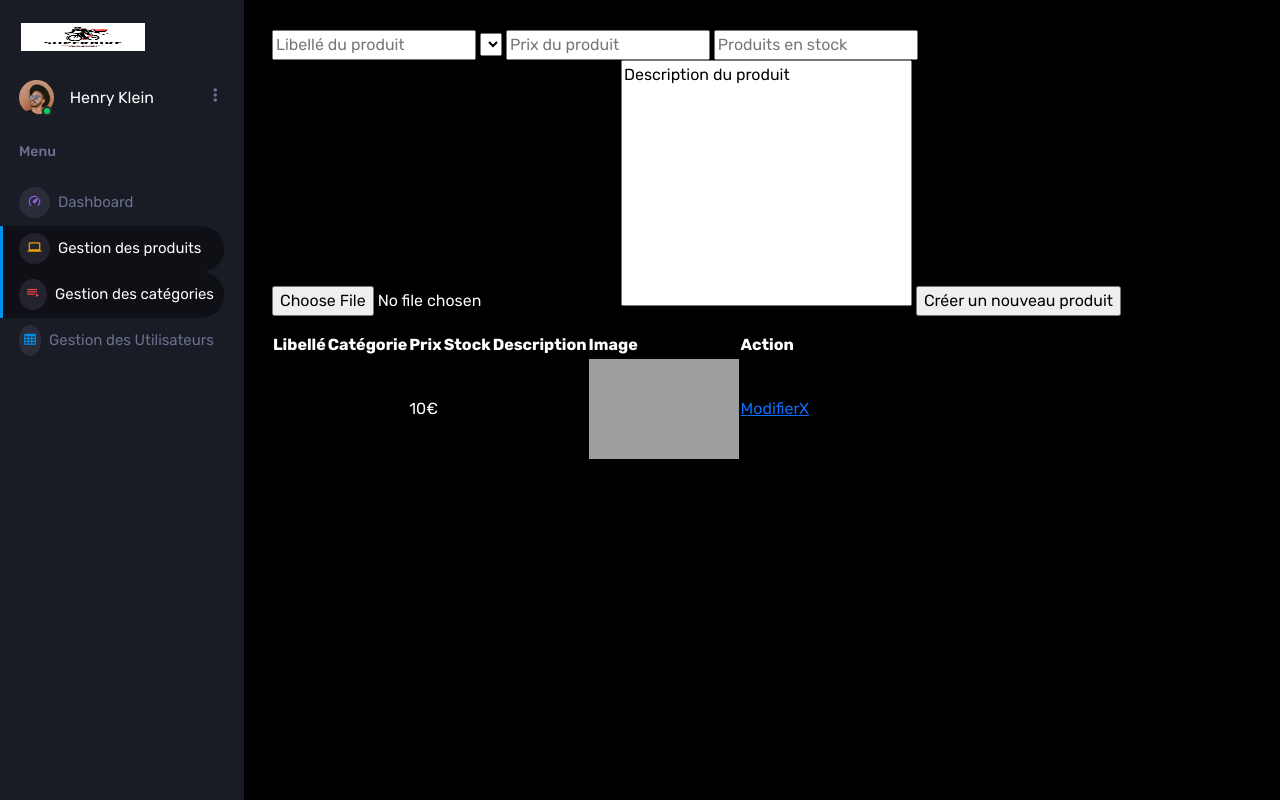
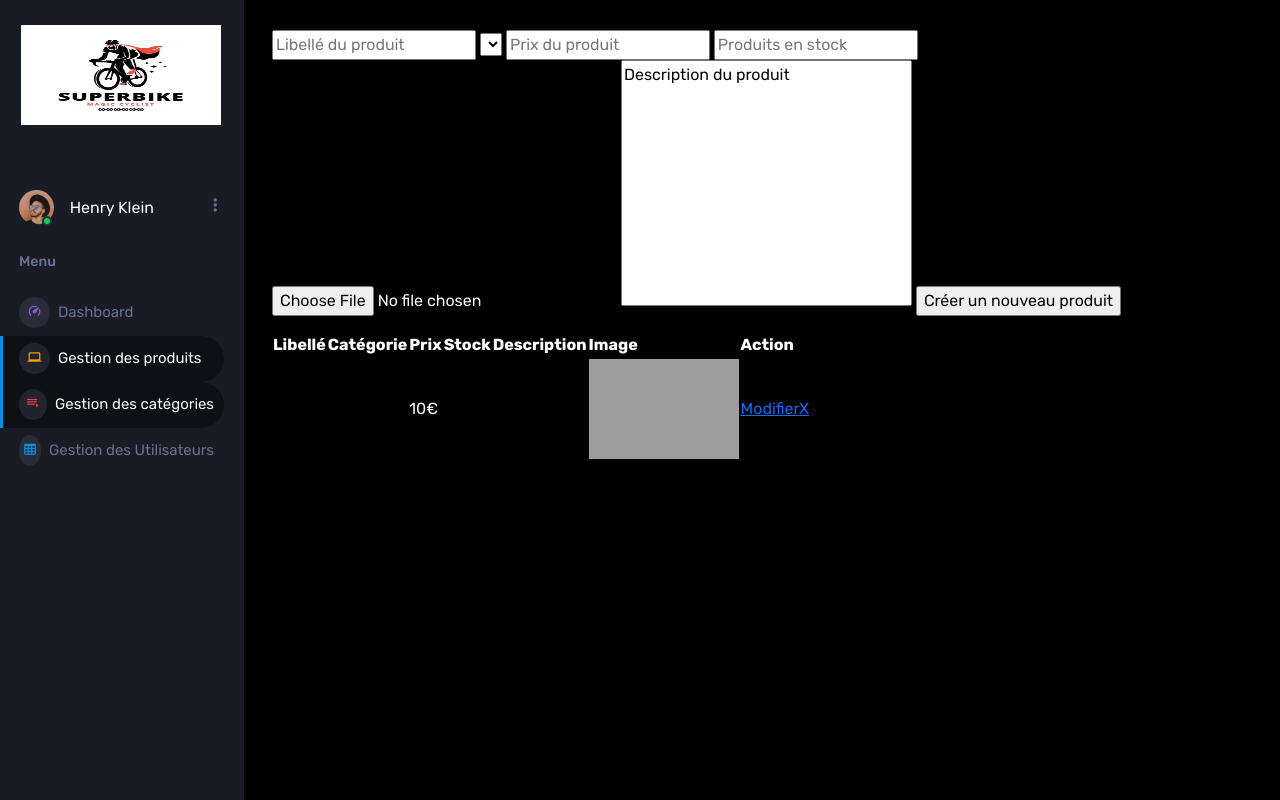
Before and after one commit to nicolas-gicquel/BoutiquePHP, a PHP site: page /products/index.php in a window 1280 px wide. Run offline with PHP 8.4, Linux system fonts and the light colour scheme; tables that the repository leaves empty or names only in its code hold one stand-in row (values such as "Sample post"); data that the repository does not hold is empty; style sheets or scripts are compiled from the project's sources; grey boxes are pictures that could not be loaded.

Commit message:
Modifs style admin

```diff
--- a/css/style.css
+++ b/css/style.css
@@ -90,6 +90,8 @@ html {
   width: 140px;
 }
 
+/***********************************Header*********************************/
+/**Front**/
 header {
   background-image: url("../img/peleton.png");
   background-size: cover;
@@ -98,4 +100,19 @@ header {
 .btn-connect {
   margin: 0 20px;
 }
+
+/**Back**/
+#sidebar .logoAdmin {
+  width: 200px;
+  height: 100px;
+  margin-bottom: 20px;
+}
+
+.sidebar .sidebar-brand-wrapper {
+  height: 170px;
+}
+
+.sidebar .nav {
+  padding-top: 10px;
+}
 /*# sourceMappingURL=style.css.map */
--- a/css/style.scss
+++ b/css/style.scss
@@ -81,6 +81,12 @@ html {
     width: 140px;
 }
 
+
+/***********************************Header*********************************/
+
+
+/**Front**/
+
 header {
     background-image: url("../img/peleton.png");
     background-size: cover;
@@ -89,3 +95,21 @@ header {
 .btn-connect {
     margin: 0 20px;
 }
+
+
+/**Back**/
+
+#sidebar .logoAdmin {
+    width: 200px;
+    height: 100px;
+    margin-bottom: 20px;
+}
+
+.sidebar {
+    .sidebar-brand-wrapper {
+        height: 170px;
+    }
+    .nav {
+        padding-top: 10px;
+    }
+}
--- a/layout/adminTemplate.php
+++ b/layout/adminTemplate.php
@@ -25,6 +25,7 @@
     <link rel="stylesheet" href="../assets/css/style.css">
     <!-- End layout styles -->
     <link rel="shortcut icon" href="../assets/images/favicon.png" />
+    <link rel="stylesheet" href="../css/style.css">
 </head>
 
 <body>
@@ -32,8 +33,8 @@
 
         <!-- partial:partials/_sidebar.html -->
         <nav class="sidebar sidebar-offcanvas" id="sidebar">
-            <div class="sidebar-brand-wrapper d-none d-lg-flex align-items-center justify-content-center fixed-top">
-                <a class="sidebar-brand brand-logo" href="index.html"><img src="img/logo.jpg" alt="logo" height="100px" /></a>
+            <div class="sidebar-brand-wrapper d-none d-lg-flex align-items-center justify-content-center">
+                <a class="sidebar-brand brand-logo" href="index.html"><img class="logoAdmin" src="../img/logo.jpg" alt="logo" height="100px" /></a>
                 <a class="sidebar-brand brand-logo-mini" href="index.html"><img src="img/logo.jpg" alt="logo" /></a>
             </div>
             <ul class="nav">
```
Also changed, not shown: 1 other file.
